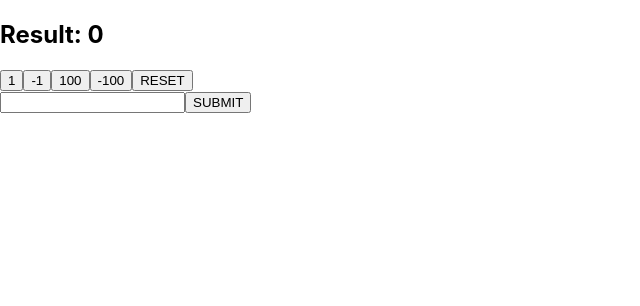
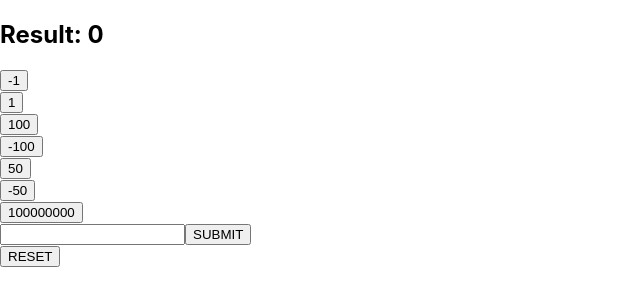
Before and after one commit to Chamomilla2205/counter-react-class, a React (Create React App) app: page / in a window 1280 px wide. Shown: the top 306 px of the page, without its empty margins (0-640 px from the left). Built offline with nearby package versions, Linux system fonts and the light colour scheme.

Commit message:
add array to AllComponents

```diff
--- a/src/Components/AllComponents/AllComponents.js
+++ b/src/Components/AllComponents/AllComponents.js
@@ -5,7 +5,11 @@ import Input from "../Input/Input";
 
 class AllComponents extends Component {
 
-    state = {result:0, inputValue: ''}
+    state = {
+        result:0,
+        inputValue: '',
+        arrButt:[-1,1,100,-100,50,-50,100000000]
+    }
 
     onClickChange = (num) => {
 
@@ -54,13 +58,16 @@ class AllComponents extends Component {
     }
 
     render() {
-        let {result,inputValue} = this.state
+        let {result,inputValue,arrButt} = this.state
 
         return (
             <div>
                 <Result result = {result}/>
-                <Buttons onClickChange = {this.onClickChange}/>
+                {
+                    arrButt.map((value) => <Buttons value = {value} key = {value.id} onClickChange = {this.onClickChange} result = {result} arrButt = {arrButt}/> )
+                }
                 <Input onClickChangeNum = {this.onClickNumChange} inputValue = {inputValue} onSubmit = {this.onSubmit}/>
+                <button onClick={() => this.onClickChange(-result)}>RESET</button>
             </div>
         );
     }
--- a/src/Components/Buttons/Buttons.js
+++ b/src/Components/Buttons/Buttons.js
@@ -1,19 +1,13 @@
 import React from 'react';
 
-const Buttons = ({onClickChange}) => {
+const Buttons = ({onClickChange,result:num,value}) => {
 
     const handlerClick = (num) => {
         onClickChange(num)
     }
-
     return (
         <div>
-            <button onClick={() => handlerClick(1)}>1</button>
-            <button onClick={() => handlerClick(-1)}>-1</button>
-            <button onClick={() => handlerClick(100)}>100</button>
-            <button onClick={() => handlerClick(-100)}>-100</button>
-            {/*todo тут помилка подумати*/}
-            <button onClick={() => handlerClick(-this.state.result)}>RESET</button>
+            <button value = {value} onClick={() => handlerClick(value)}>{value}</button>
         </div>
     );
 }
```
